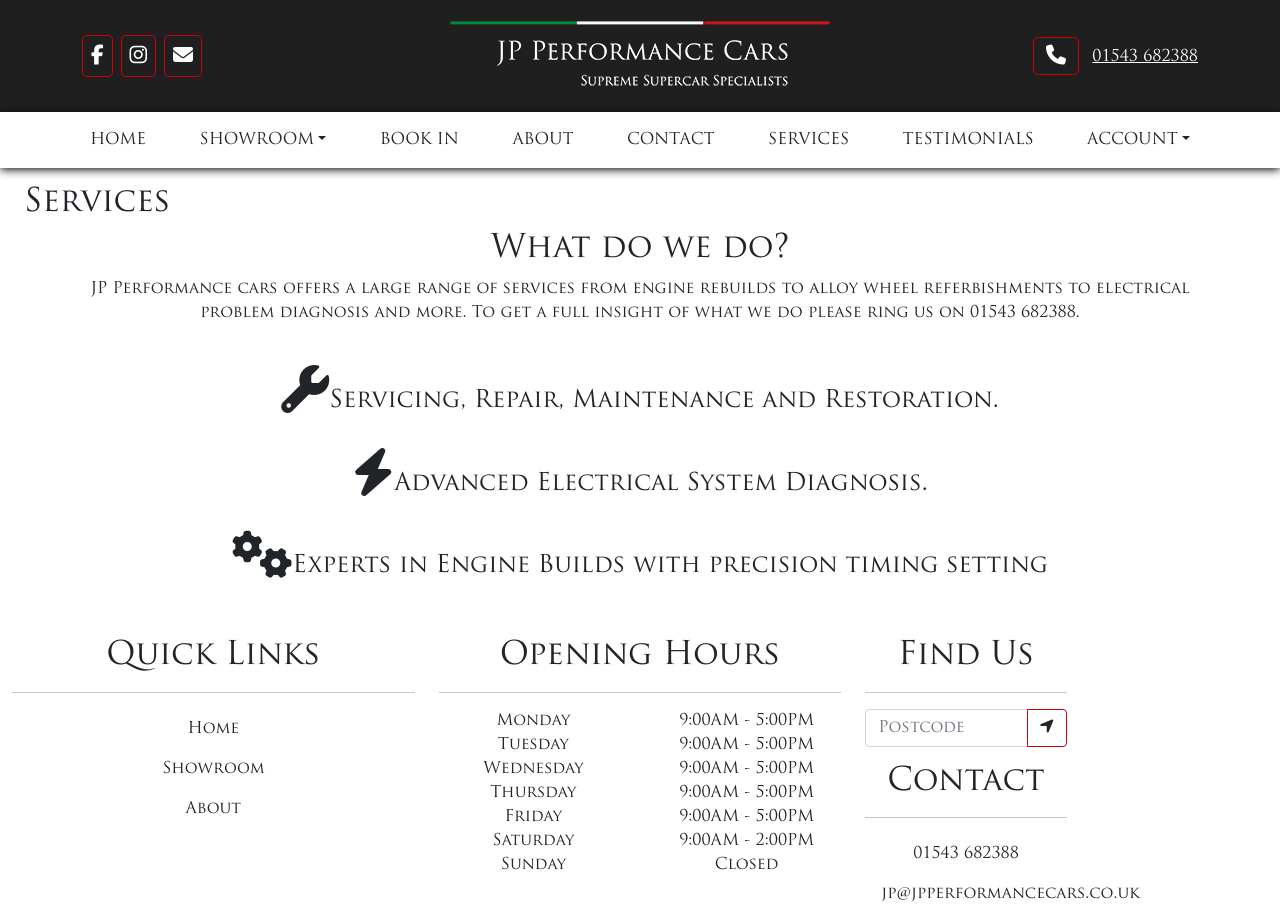
After one commit to Code-Institute-Submissions/JP-Performance-Cars, a Django app: page /services/ in a window 1280 px wide. The commit adds this page. Run offline with Django 3.2, Linux system fonts and the light colour scheme; some libraries are stand-ins or nearby versions.

Commit message:
Added basic services page

```diff
--- a/jp_performance_cars/settings.py
+++ b/jp_performance_cars/settings.py
@@ -50,6 +50,7 @@ INSTALLED_APPS = [
     'accounts',
     'about',
     'contact',
+    'services',
 
     'crispy_forms',
     'storages'
--- a/jp_performance_cars/urls.py
+++ b/jp_performance_cars/urls.py
@@ -29,4 +29,5 @@ urlpatterns = [
     path('checkout/', include('checkout.urls')),
     path('about/', include('about.urls')),
     path('contact/', include('contact.urls')),
+    path('services/', include('services.urls')),
 ] + static(settings.MEDIA_URL, document_root=settings.MEDIA_ROOT)
--- /dev/null
+++ b/services/templates/services/services.html
@@ -0,0 +1,35 @@
+{% extends "base.html" %}
+{% load static %}
+
+{% block page_header %}
+<header class="w-100">
+    {% include 'includes/navigation/top-header.html' %}
+    {% include 'includes/navigation/second-header.html' %}
+    {% include 'includes/navigation/mobile-nav.html' %}
+</header>
+<div class="px-4 mt-3">
+    <h2>Services</h2>
+</div>
+{% endblock %}
+
+{% block content %}
+<div class="container">
+    <div class="row text-center">
+        <h2>What do we do?</h2>
+        <p>JP Performance cars offers a large range of services from engine rebuilds to alloy wheel referbishments to
+            electrical problem diagnosis and more. To get a full insight of what we do please ring us on
+            01543 682388.
+        </p>
+    </div>
+    <div class="row mt-4">
+        <h4 class="text-center"><i class="fas fa-wrench fa-2x"></i>Servicing, Repair, Maintenance and Restoration.</h4>
+    </div>
+    <div class="row mt-4">
+        <h4 class="text-center"><i class="fas fa-bolt fa-2x"></i>Advanced Electrical System Diagnosis.</h4>
+    </div>
+    <div class="row mt-4">
+        <h4 class="text-center"><i class="fas fa-cogs fa-2x"></i>Experts in Engine Builds with precision timing
+            setting</h4>
+    </div>
+</div>
+{% endblock %}
--- /dev/null
+++ b/services/urls.py
@@ -0,0 +1,6 @@
+from django.urls import path
+from . import views
+
+urlpatterns = [
+    path('', views.services, name="services"),
+]
--- a/services/views.py
+++ b/services/views.py
@@ -1,3 +1,7 @@
 from django.shortcuts import render
 
 # Create your views here.
+def services(request):
+    template = 'services/services.html'
+
+    return render(request, template)
--- a/static/css/base.css
+++ b/static/css/base.css
@@ -264,4 +264,9 @@ strong.highlight {
         max-height: 90vh;
         margin-top: 10px;
     }
+
+    .book-in,
+    .showroom {
+        height: 200px;
+    }
 }
--- a/templates/includes/navigation/mobile-nav.html
+++ b/templates/includes/navigation/mobile-nav.html
@@ -19,25 +19,40 @@
                 <li class="nav-item dropdown">
                     <a class="nav-link dropdown-toggle px-2 link-dark" href="{% url 'showroom' %}"
                         data-bs-toggle="dropdown" aria-expanded="false">SHOWROOM</a>
-                    <div class="dropdown-menu jpc-black-bg" aria-labelledby="dropdownMenu2">
-                        <a class="nav-link dropdown-item px-2 link-dark" href="{% url 'showroom' %}">All Cars</a>
-                        <a class="nav-link dropdown-item px-2 link-dark"
-                            href="{% url 'showroom' %}?manufacturer=Ferrari">Ferrari's
+                    <div class="dropdown-menu" aria-labelledby="dropdownMenu2">
+                        <a class="dropdown-item" href="{% url 'showroom' %}">All Cars</a>
+                        <a class="dropdown-item" href="{% url 'showroom' %}?manufacturer=Ferrari">Ferrari's
                             For Sale</a>
-                        <a class="nav-link dropdown-item px-2 link-dark"
-                            href="{% url 'showroom' %}?manufacturer=Maserati">Maserati's
-                            For Sale</a>
-                        <a class="nav-link dropdown-item px-2 link-dark"
-                            href="{% url 'showroom' %}?manufacturer=Porsche">Porsche's
+                        <a class="dropdown-item" href="{% url 'showroom' %}?manufacturer=Maserati">Maserati's
                             For Sale</a>
                     </div>
                 </li>
                 <li><a href="{% url 'book_in' %}" class="nav-link px-2 link-dark">BOOK IN</a></li>
                 <li><a href="{% url 'about' %}" class="nav-link px-2 link-dark">ABOUT</a></li>
                 <li><a href="{% url 'contact' %}" class="nav-link px-2 link-dark">CONTACT</a></li>
-                <li><a href="#" class="nav-link px-2 link-dark">SERVICES</a></li>
+                <li><a href="{% url 'services' %}" class="nav-link px-2 link-dark">SERVICES</a></li>
                 <li><a href="#" class="nav-link px-2 link-dark">TESTIMONIALS</a></li>
-                <li><a href="#" class="nav-link px-2 link-dark">ACCOUNT</a></li>
+                <li class="nav-item dropdown">
+                    <a class="nav-link dropdown-toggle px-2 link-light" href="{% url 'showroom' %}"
+                        data-bs-toggle="dropdown" aria-expanded="false">ACCOUNT</a>
+                    <div class="dropdown-menu" aria-labelledby="account">
+                        {% if request.user.is_authenticated %}
+                        {% url 'account' as url %}
+                        <a href="{% url 'account' %}" aria-label="Link to account" {% if request.path == url %}
+                            class="dropdown-item active" {% else %} class="dropdown-item" {% endif %}>My Account</a>
+                        {% url 'account_logout' as url %}
+                        <a href="{% url 'account_logout' %}" aria-label="Link to logout" {% if request.path == url %}
+                            class="dropdown-item active" {% else %} class="dropdown-item" {% endif %}>Logout</a>
+                        {% else %}
+                        {% url 'account_signup' as url %}
+                        <a href="{% url 'account_signup' %}" aria-label="Link to sign up" {% if request.path == url %}
+                            class="dropdown-item active" {% else %} class="dropdown-item" {% endif %}>Register</a>
+                        {% url 'account_login' as url %}
+                        <a href="{% url 'account_login' %}" aria-label="Link to login" {% if request.path == url %}
+                            class="dropdown-item active" {% else %} class="dropdown-item" {% endif %}>Login</a>
+                        {% endif %}
+                    </div>
+                </li>
             </ul>
         </div>
     </nav>
--- a/templates/includes/navigation/second-header.html
+++ b/templates/includes/navigation/second-header.html
@@ -22,10 +22,10 @@
                 <li><a href="{% url 'book_in' %}" class="nav-link px-2 link-dark">BOOK IN</a></li>
                 <li><a href="{% url 'about' %}" class="nav-link px-2 link-dark">ABOUT</a></li>
                 <li><a href="{% url 'contact' %}" class="nav-link px-2 link-dark">CONTACT</a></li>
-                <li><a href="#" class="nav-link px-2 link-dark">SERVICES</a></li>
+                <li><a href="{% url 'services' %}" class="nav-link px-2 link-dark">SERVICES</a></li>
                 <li><a href="#" class="nav-link px-2 link-dark">TESTIMONIALS</a></li>
                 <li class="nav-item dropdown">
-                    <a class="nav-link dropdown-toggle px-2 link-dark" href="{% url 'showroom' %}"
+                    <a class="nav-link dropdown-toggle px-2 link-dark" href="{% url 'account' %}"
                         data-bs-toggle="dropdown" aria-expanded="false">ACCOUNT</a>
                     <div class="dropdown-menu" aria-labelledby="account">
                         {% if request.user.is_authenticated %}
```
